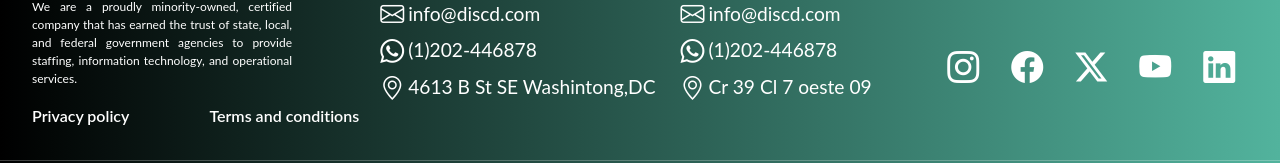
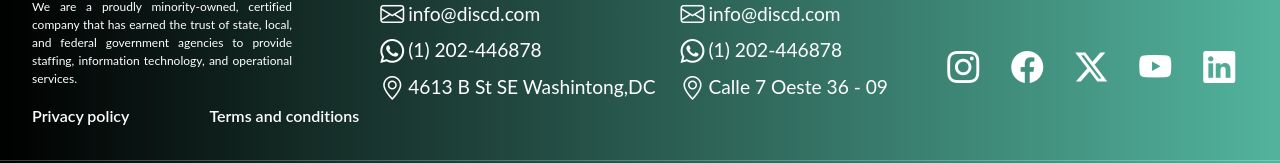
Before and after one commit to Disc-Colombia/Frontend_Disc, a React (Vite) app: page / in a window 1280 px wide. Shown: the part 6847-7010 px from the top of the page. Built offline with nearby package versions, Linux system fonts and the light colour scheme.

Commit message:
About, Footer info updated

```diff
--- a/src/components/AboutUs.tsx
+++ b/src/components/AboutUs.tsx
@@ -73,7 +73,7 @@ export const AboutUs = () => {
           />
         </div>
 
-        {/* Parthners LOGOs */}
+        {/* Partners LOGOs */}
         <div className="oupartnets" style={{ margin: "20px",  background: "var(--gris-background)" }}>
           <div className="slide-hero-header">
             <p className="slide-hero-header-eyebrow quote-small">We are...</p>
--- a/src/components/Footers.tsx
+++ b/src/components/Footers.tsx
@@ -34,7 +34,7 @@ export const Footers = () => {
               </div>
               <div className="socialinformations">
                 <i className="bi bi-whatsapp contact"></i>
-                <p className="informations_dis--paragraph">(1)202-446878</p>
+                <p className="informations_dis--paragraph">(1) 202-446878</p>
               </div>
               <div className="socialinformations">
                 <i className="bi bi-geo-alt contact"></i>
@@ -54,12 +54,12 @@ export const Footers = () => {
               </div>
               <div className="socialinformations">
                 <i className="bi bi-whatsapp contact"></i>
-                <p className="informations_dis--paragraph">(1)202-446878</p>
+                <p className="informations_dis--paragraph">(1) 202-446878</p>
               </div>
               <div className="socialinformations">
                 <i className="bi bi-geo-alt contact"></i>
                 <p className="informations_dis--paragraph">
-                  Cr 39 Cl 7 oeste 09
+                  Calle 7 Oeste 36 - 09
                 </p>
               </div>
             </div>
@@ -69,7 +69,9 @@ export const Footers = () => {
         <div className="footer_container--media">
           <h3 className="social_tittle">Follow us on our social media</h3>
           <div className="container_social--icon">
-            <i className=" media bi bi-instagram"></i>
+            <a href="https://www.instagram.com/innovationdisc/" target="_blank" rel="noopener noreferrer">
+              <i className=" media bi bi-instagram"></i>
+            </a>
             <i className=" media bi bi-facebook"></i>
             <i className=" media bi bi-twitter-x"></i>
             <i className=" media bi bi-youtube"></i>
@@ -81,7 +83,7 @@ export const Footers = () => {
         <hr />
         <p className="informations_dis--paragraph">
           {" "}
-          Development Innovations System C -All Rights Reserved &copy;{" "}
+          Development Innovations System C - All Rights Reserved &copy;{" "}
           {new Date().getFullYear()}
         </p>
       </div>
--- a/src/pages/Index.tsx
+++ b/src/pages/Index.tsx
@@ -4,7 +4,7 @@ import ColorLines from "../components/ColorLine";
 import "../styles/index.css";
 import { Carrousel } from "../components/Carrousel";
 import { Services } from "../components/Services";
-import { AboutUs } from "../components/AboutUs";
+import { AboutUs } from "../components/AboutUs.tsx";
 import {ContactUs} from "../components/ContactUs"
 
 export const Index = () => {
```
